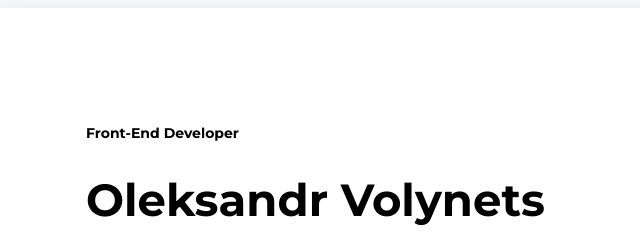
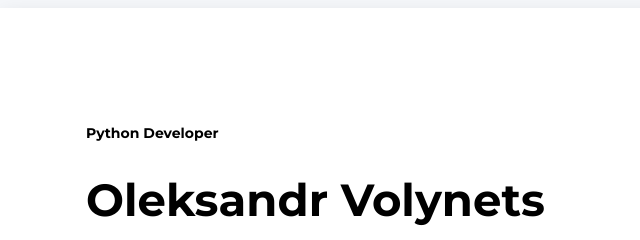
Before and after one commit to OleksandrVolynets/resume, a plain HTML site: page index.html in a window 1280 px wide. Shown: the top 240 px of the page, 414-1054 px from the left. Drawn offline with Linux system fonts and the light colour scheme.

Commit message:
Update index.html

```diff
--- a/index.html
+++ b/index.html
@@ -19,7 +19,7 @@
     <div class="main_content">
         <!--about user-->
         <div class="about">
-            <h2 class="about_position">Front-End Developer</h2>
+            <h2 class="about_position">Python Developer</h2>
 
             <h1 class="about_name">Oleksandr Volynets</h1>
 
```
